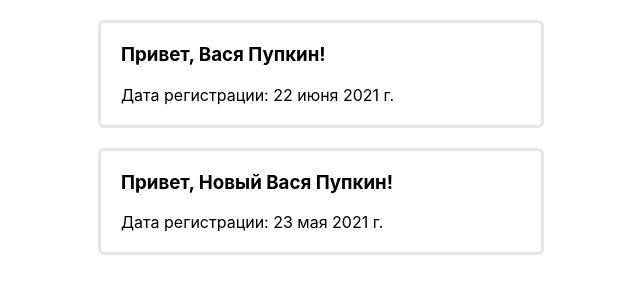
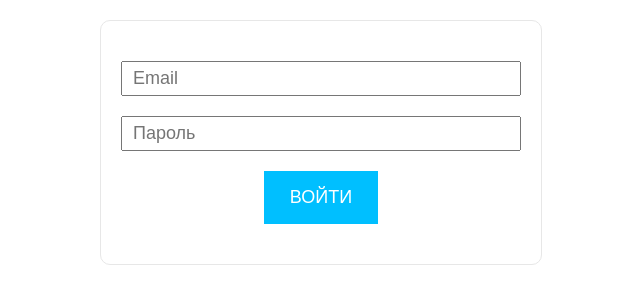
Before and after one commit to Demiduska/Mentoring-Archakov, a React (Create React App) app: page / in a window 1280 px wide. Shown: the top 304 px of the page, without its empty margins (319-959 px from the left). Built offline with nearby package versions, Linux system fonts and the light colour scheme.

Commit message:
Сделал дз №2

```diff
--- /dev/null
+++ b/src/tutorial-2/App.css
@@ -0,0 +1,35 @@
+.form{
+  width: 400px;
+  display: block;
+  margin: 20px auto 0 auto;
+  padding: 40px 20px;
+  border: 1px solid #e7e7e7;
+  border-radius: 10px;
+}
+.input{
+  display: block;
+  margin-bottom: 20px;
+  width: 100%;
+  font-size: 18px;
+  color: black;
+  padding: 5px 10px;
+  box-sizing: border-box;
+  transition: all .3s ease;
+}
+.button{
+  font-size: 18px;
+  background: deepskyblue;
+  color: #fff;
+  padding: 15px 25px;
+  text-transform: uppercase;
+  border:1px solid transparent;
+  cursor: pointer;
+  display: block;
+  margin: 0 auto;
+  transition: all .3s ease;
+}
+.button:hover{
+  background: #fff;
+  color: deepskyblue;
+  border: 1px solid deepskyblue;
+}
--- /dev/null
+++ b/src/tutorial-2/App.js
@@ -0,0 +1,48 @@
+import "./App.css";
+
+function App() {
+  let login = "";
+  let password = "";
+  const handleSubmit = (event) => {
+    event.preventDefault();
+    if (login !== "" && password !== "") {
+      console.log({ login, password });
+      login = "";
+      password = "";
+      event.target.reset();
+    } else {
+      alert("Заполните одно из полей!");
+    }
+  };
+  const onChangeInput = (event) => {
+    if (event.target.name === "login") {
+      login = event.target.value;
+    }
+    if (event.target.name === "password") {
+      password = event.target.value;
+    }
+  };
+  return (
+    <form className="form" onSubmit={handleSubmit}>
+      <input
+        type="text"
+        className="input"
+        placeholder="Email"
+        name="login"
+        onChange={onChangeInput}
+      />
+      <input
+        type="password"
+        className="input"
+        placeholder="Пароль"
+        name="password"
+        onChange={onChangeInput}
+      />
+      <button className="button button--form" type="submit">
+        Войти
+      </button>
+    </form>
+  );
+}
+
+export default App;
```
Also changed, not shown: src/index.js (+5 -5 lines).
